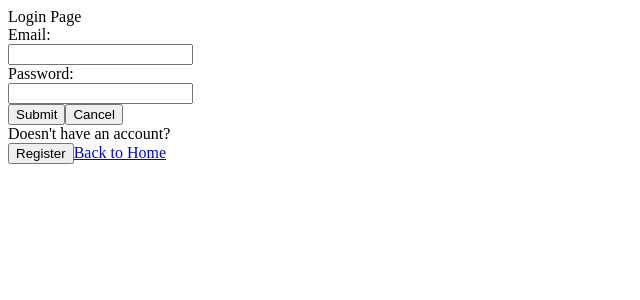
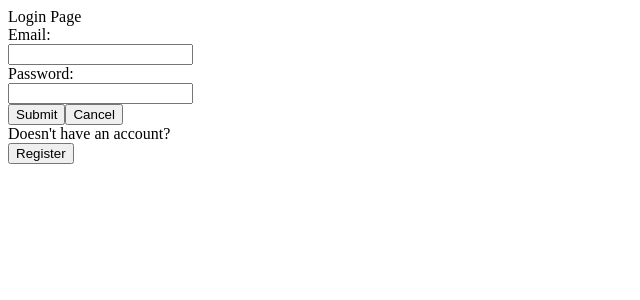
Before and after one commit to yangbyron/galvanize_marketplace, a React (Create React App) app in the folder Frontend/: page /login in a window 1280 px wide. Shown: the top 300 px of the page, without its empty margins (0-640 px from the left). Built offline with nearby package versions, Linux system fonts and the light colour scheme; no server answers.

Commit message:
delete backtohome button due to already have a cancel button

```diff
--- a/Frontend/src/Components/Login.jsx
+++ b/Frontend/src/Components/Login.jsx
@@ -60,7 +60,6 @@ const Login = ({ setCurrentUser }) => {
         <Link to="/register">
           <button>Register</button>
         </Link>
-        <Link to="/">Back to Home</Link>
       </label>
     </div>
   )
```
Lines whose indentation alone changed are shown as unchanged.
